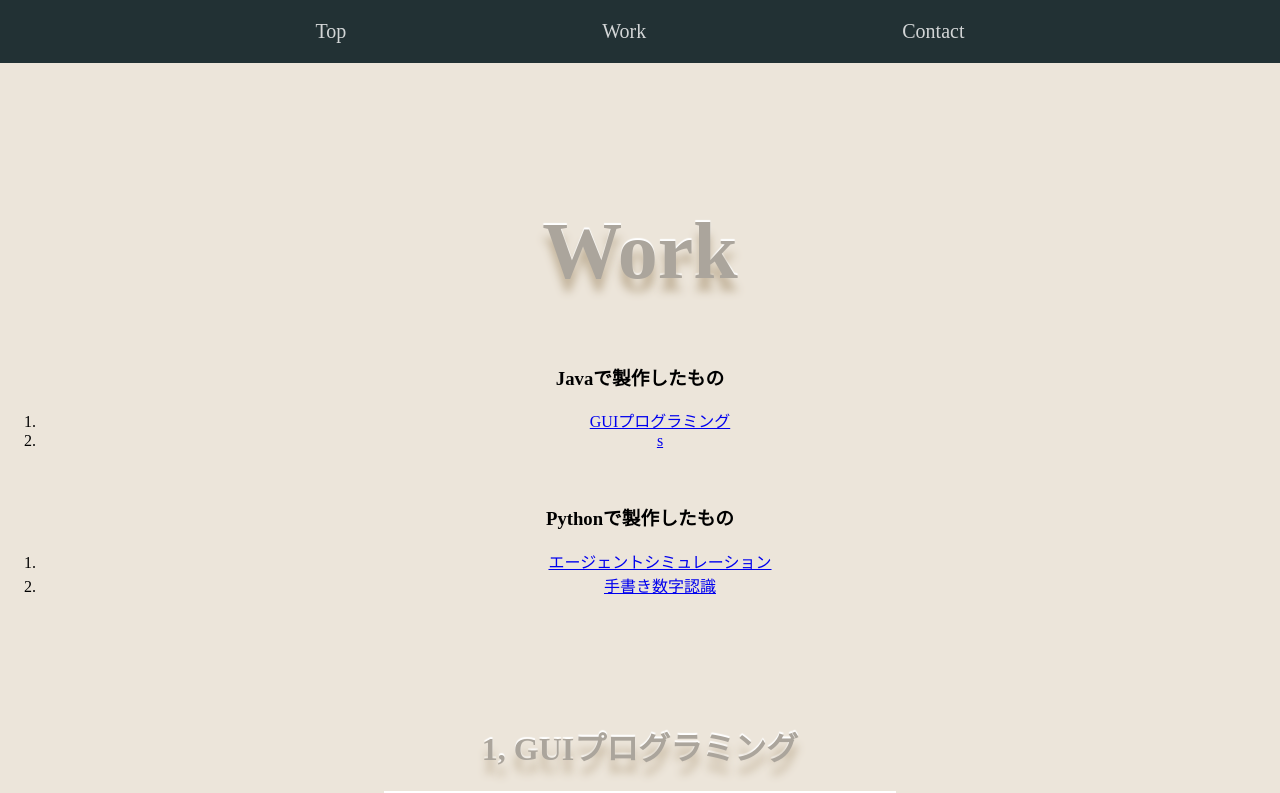
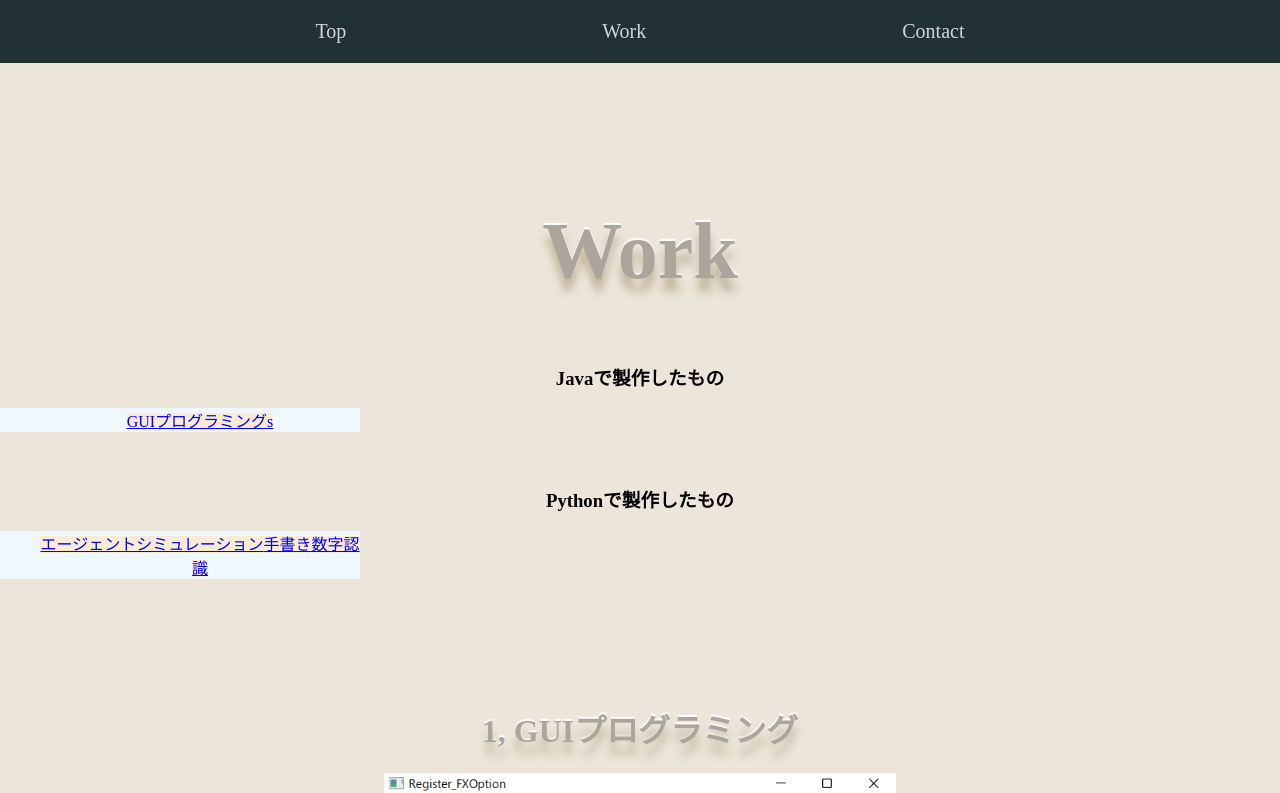
Before and after one commit to chutake/introduction_2, a React (Create React App) app: page /Work in a window 1280 px wide. Shown: the top 793 px of the page. Built offline with nearby package versions, Linux system fonts and the light colour scheme.

Commit message:
modified

```diff
--- a/src/components/App.css
+++ b/src/components/App.css
@@ -99,8 +99,14 @@ body {
   padding: 100px 0 50px 0;
 }
 .main-work ol {
+  width: 20em;
+  background-color: aliceblue;
   text-align: center;
-  margin-left: auto;
+}
+.main-work ol li {
+  display: inline;
+  margin: 0 auto;
+  background-color: antiquewhite;
 }
 .main-work h2 {
   display: inline-block;
```
